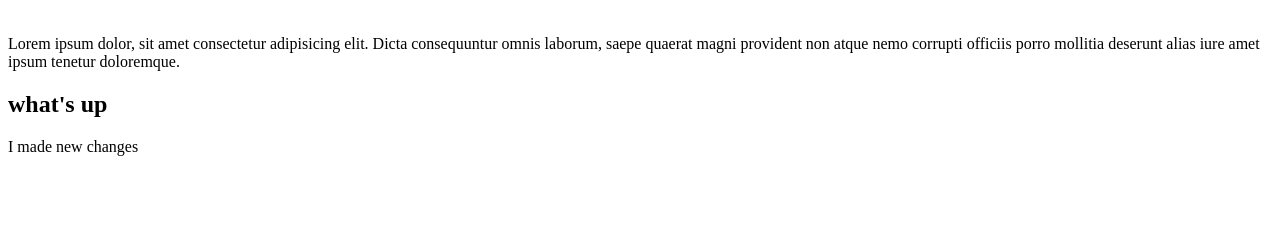
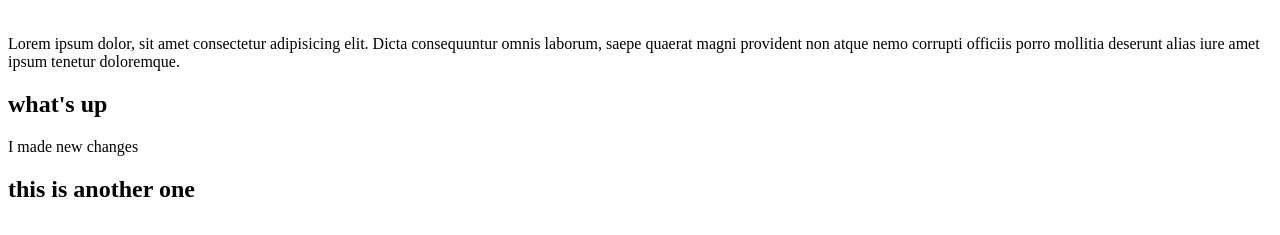
Before and after one commit to alimrany/gitt, a plain HTML site: page index.html in a window 1280 px wide. Shown: the part 79-314 px from the top of the page. Drawn offline with Linux system fonts and the light colour scheme.

Commit message:
another1

```diff
--- a/index.html
+++ b/index.html
@@ -12,5 +12,6 @@
     <p>Lorem ipsum dolor, sit amet consectetur adipisicing elit. Dicta consequuntur omnis laborum, saepe quaerat magni provident non atque nemo corrupti officiis porro mollitia deserunt alias iure amet ipsum tenetur doloremque.</p>
     <h2>what's up</h2>
     <p>I made new changes</p>
+    <h2>this is another one</h2>
 </body>
 </html>
```
